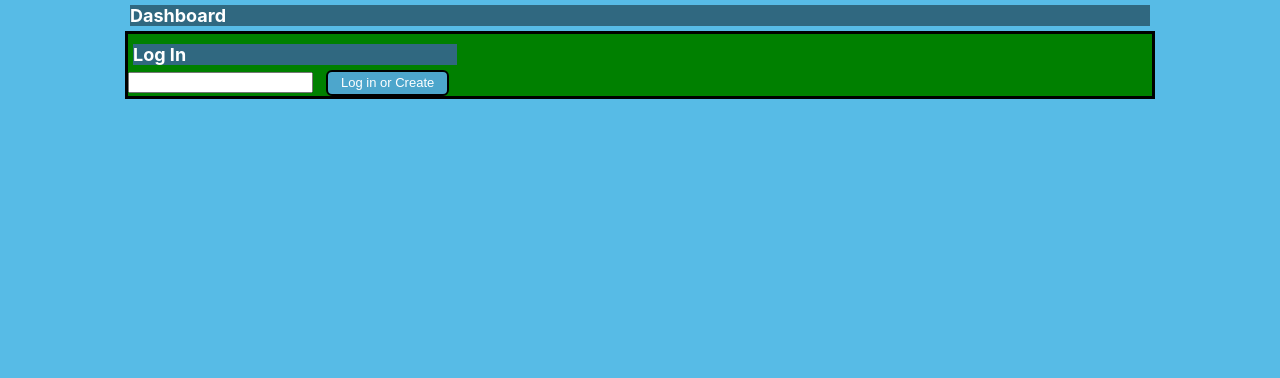
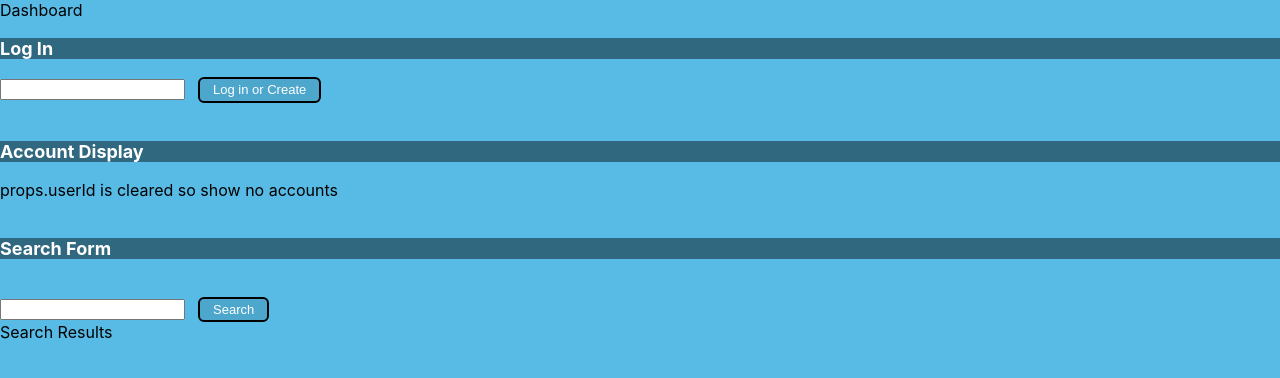
Before and after one commit to SladeInSeat/GA-Project3-StockTracker, a React (Create React App) app in the folder client/: page / in a window 1280 px wide. Shown: the top 378 px of the page. Built offline with nearby package versions, Linux system fonts and the light colour scheme.

Commit message:
Revert "getting clean head to revert"
This reverts commit 4b5aac9ca04352a0f8bfaf937522cfde3104b86d.

```diff
--- a/client/src/components/Dashboard.js
+++ b/client/src/components/Dashboard.js
@@ -4,9 +4,7 @@ import Login from './Login.js'
 import UserDisplay from "./userDisplay.js"
 import AccountDisplay from "./accountDisplay.js"
 import SearchDisplay from './searchDisplay.js';
-import {Background} from './styledComponents/Containers'
-import {DisplayContainer} from './styledComponents/Containers'
-import DisplayTitle from './styledComponents/DisplayTitle.js'
+import Background from './styledComponents/Containers'
 
 class Dashboard extends Component {
     state = {
@@ -73,11 +71,10 @@ class Dashboard extends Component {
 
     render() {
         return (
-            <Background>
             <div>
-                    <DisplayTitle>Dashboard</DisplayTitle>
+                <Background>Dashboard
+                <div>
                     {this.state.user.userName ?
-                        <div>
                         <UserDisplay
                             user={this.state.user}
                             handleUserLogout={this.handleUserLogout}
@@ -86,6 +83,13 @@ class Dashboard extends Component {
                             handleUserNameChange={this.handleUserNameChange}
                             handleUserNameUpdate={this.handleUserNameUpdate}
                         />
+                        :
+                        <Login
+                            logInQeury={this.logInQeury}
+                            handleLogInChange={this.handleLogInChange}
+                            handleLoginQuery={this.handleLoginQuery}
+                        />}
+                    <br></br>
                     <AccountDisplay
                         userId={this.state.user._id}
                         handleActiveAccount={this.handleActiveAccount}
@@ -93,20 +97,10 @@ class Dashboard extends Component {
                     <br></br>
                     <SearchDisplay
                         userId={this.state.user._id}
-                                activeAccount={this.state.activeAccount}
-                            />
-                        </div>
-                        :
-                        <DisplayContainer>
-                            <Login
-                                logInQeury={this.logInQeury}
-                                handleLogInChange={this.handleLogInChange}
-                                handleLoginQuery={this.handleLoginQuery}
-                            />
-                        </DisplayContainer>
-                    }
+                        activeAccount={this.state.activeAccount} />
                 </div>
                 </Background>
+            </div>
         )
     }
 }
--- a/client/src/components/styledComponents/Containers.js
+++ b/client/src/components/styledComponents/Containers.js
@@ -1,42 +1,11 @@
 import styled from 'styled-components'
 
 export const Background = styled.div`
-    display: flex;
-    flex-direction: column;
-    justify-content: flex-start;
-    align-items: center;
-    align-content: flex-start;
-    background: #57BBE6;
-    background-size: cover;
-    min-width: 100vw;
-    min-height: 100vh;
-    z-index: -999;
+background: #57BBE6;
+background-size: cover;
+min-width: 100vw;
+min-height: 100vh;
+z-index: -999;
 `;
 
-export const Container = styled.div`
-    display: flex;
-    flex-direction: column;
-    background: orange;
-    justify-content: flex-start;
-    align-items: flex-start;
-    border: solid yellow 3px;
-    height: 90vh;
-    width: 90vw;
-    flex-basis: 0;
-`;
-export const DisplayContainer = styled.div`
-    display: flex;
-    flex-direction: column;
-    background: green;
-    justify-content: flex-start;
-    align-items: flex-start;
-    border: solid black 3px;
-    padding-top: 5px;
-    width: 80vw;
-`;
-
-
-export default {
-    Background,
-    DisplayContainer
-}
+export default Background;
--- a/client/src/components/styledComponents/DisplayTitle.js
+++ b/client/src/components/styledComponents/DisplayTitle.js
@@ -1,7 +1,6 @@
 import styled from 'styled-components'
 
 export const DisplayTitle = styled.h3`
-    margin: 5px;
     background: #306880;
     font-size: 18px;
     color: white;
--- a/client/src/components/userDisplay.js
+++ b/client/src/components/userDisplay.js
@@ -22,7 +22,7 @@ class userDisplay extends Component{
                     type="text"
                     value={this.props.newUserName}
                     onChange={this.props.handleUserNameChange}
-                />
+            />
             <Button onClick={this.props.handleUserNameUpdate}>Edit User Name</Button>
             </div>
         )
```
Lines whose indentation alone changed are shown as unchanged.
